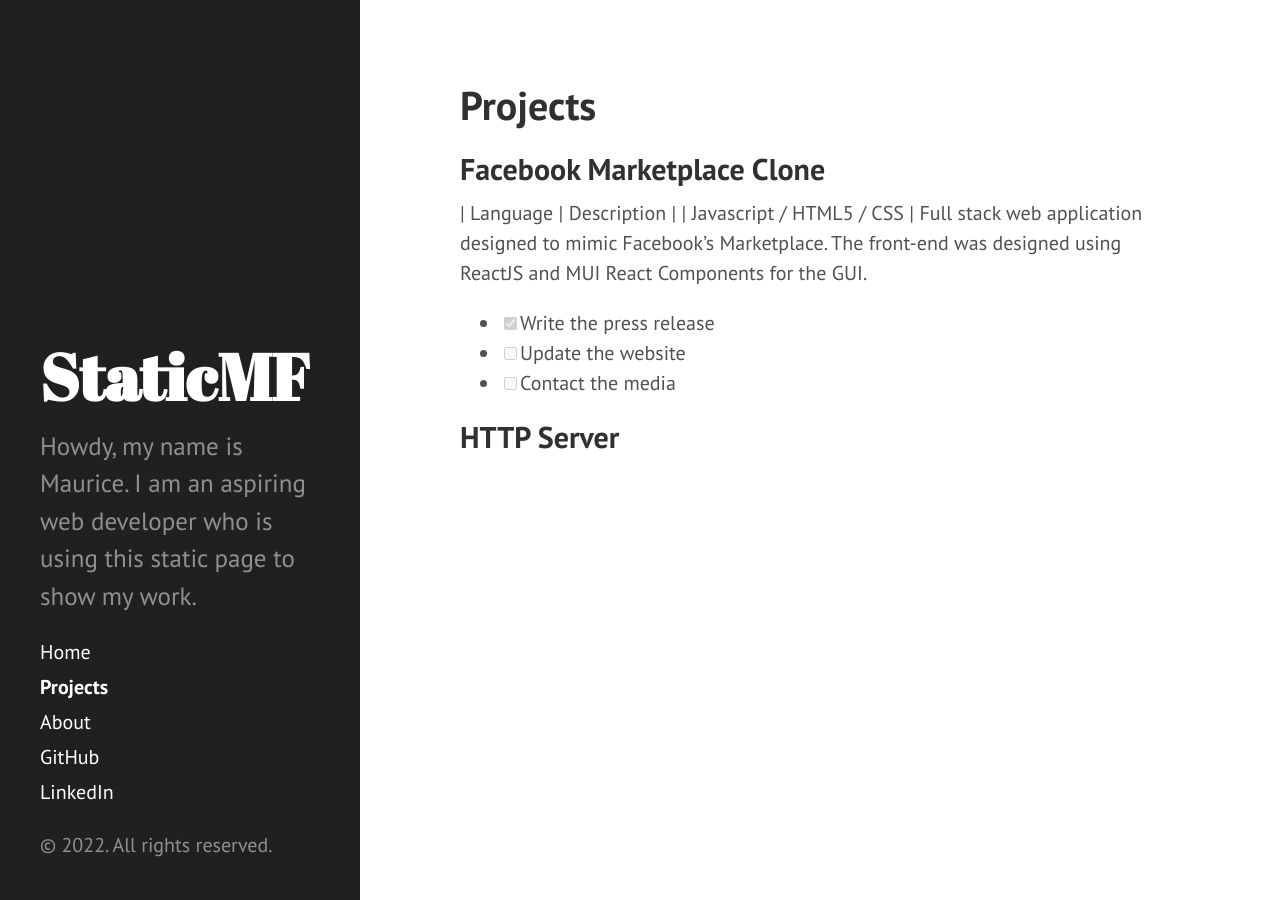
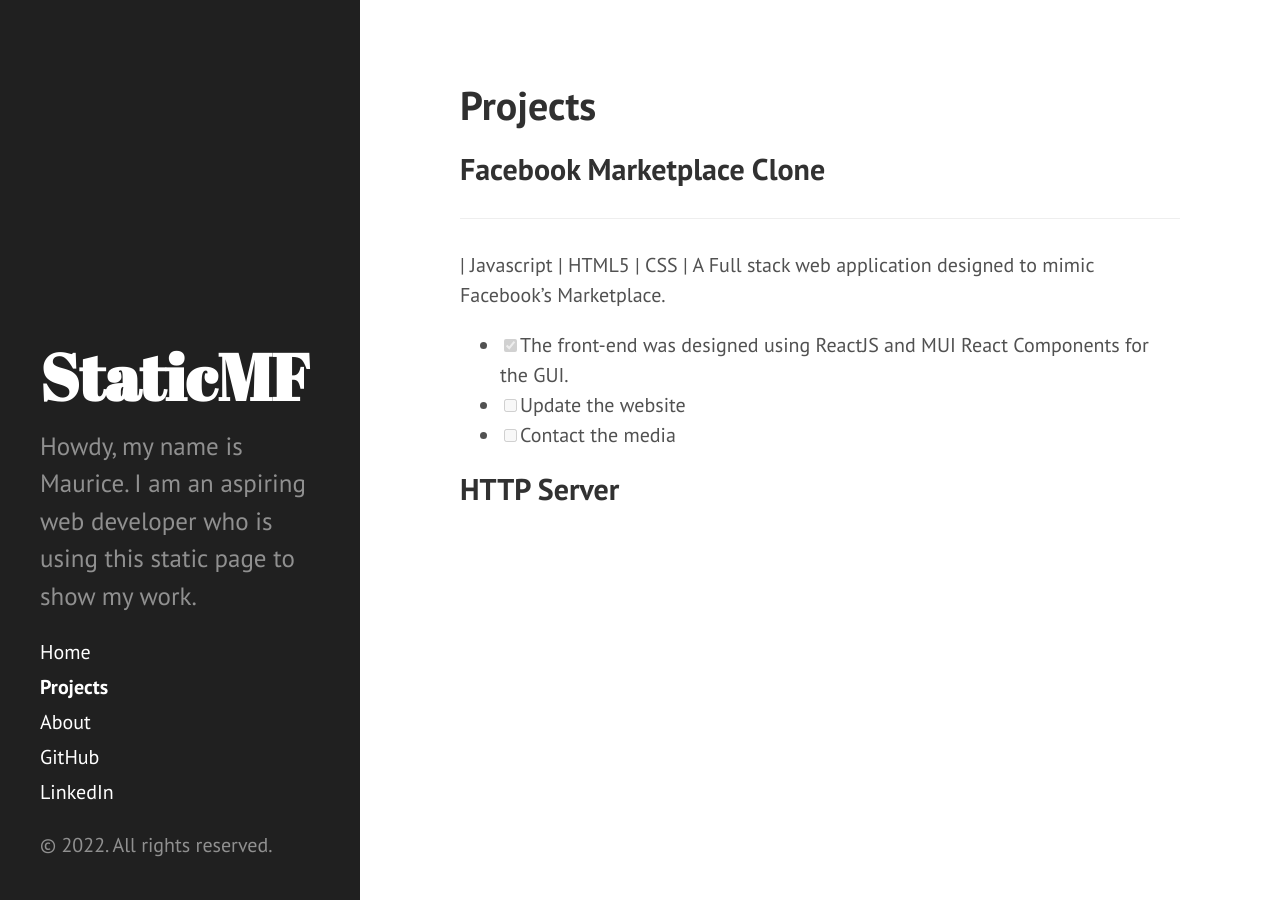
Before and after one commit to Maudi84/static_mf, a Jekyll site: the page built from Projects.md, in a window 1280 px wide. Built offline with Jekyll 4.4.1, drawn with Linux system fonts in a browser that asks for light colours.

Commit message:
Update Projects.md

```diff
--- a/Projects.md
+++ b/Projects.md
@@ -6,12 +6,11 @@ permalink: projects
 
 
 ## Facebook Marketplace Clone
+---
+| Javascript | HTML5 | CSS | A Full stack web application designed to mimic Facebook's Marketplace.
 
 
-
-| Language     | Description |
-| Javascript / HTML5 / CSS   | Full stack web application designed to mimic Facebook's Marketplace. The front-end was designed using ReactJS and MUI React Components for the GUI.
-- [x] Write the press release
+- [x] The front-end was designed using ReactJS and MUI React Components for the GUI.
 - [ ] Update the website
 - [ ] Contact the media
 
```
